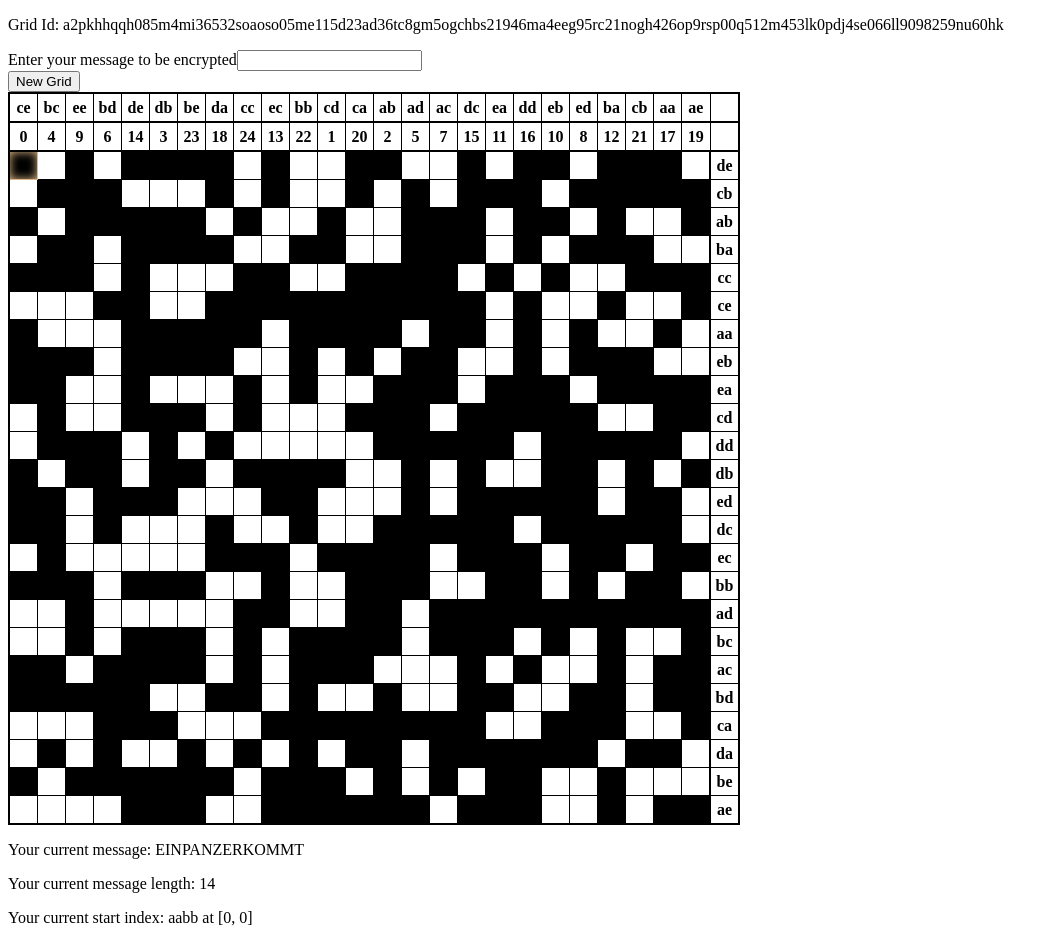
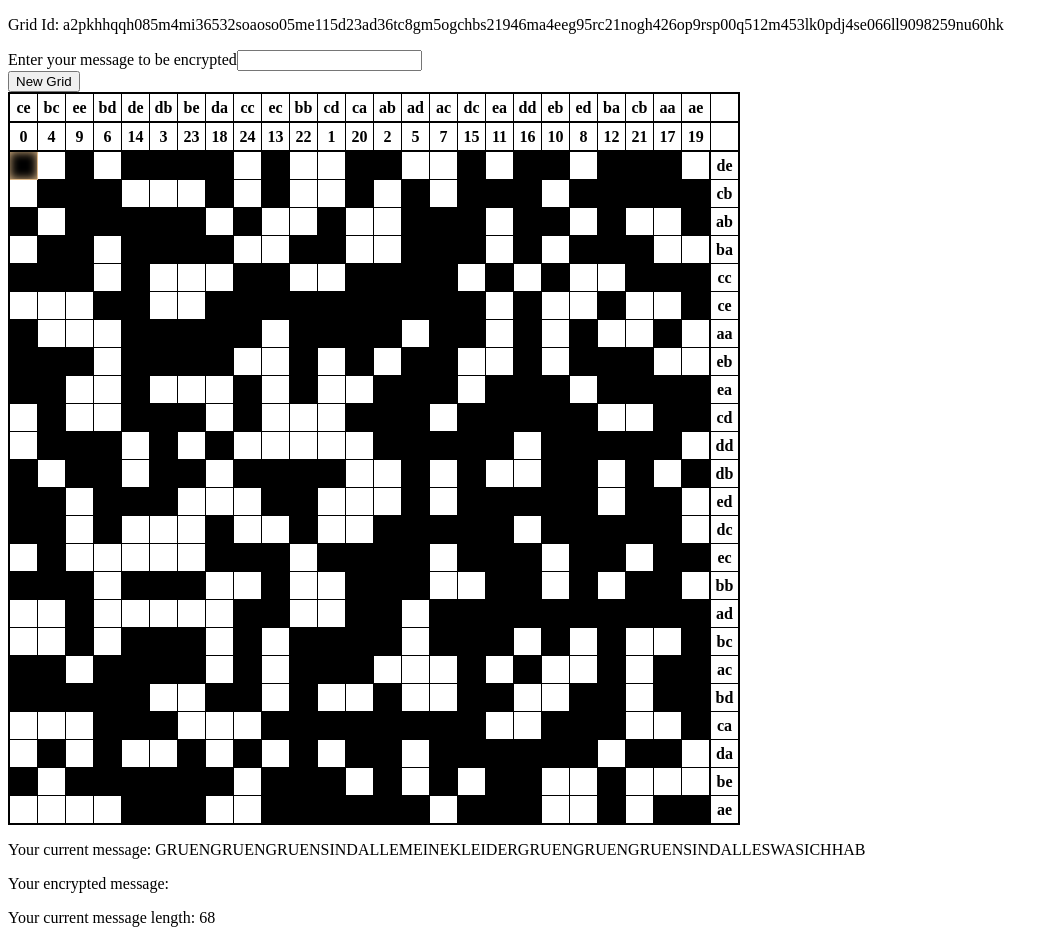
Before and after one commit to aglovaile/rs44, a React (Create React App) app: page / in a window 1280 px wide. Shown: the top 943 px of the page, without its empty margins (0-1057 px from the left). Built offline with nearby package versions, Linux system fonts and the light colour scheme.

Commit message:
Added encryption function, tested and works

```diff
--- a/src/App.js
+++ b/src/App.js
@@ -4,15 +4,12 @@ import GridTable from './components/GridTable';
 import Grid from './share/Grid'
 import './App.css'
 
-// Todo:
-// add import/export function for grids and such
-
 class App extends Component {
   constructor() {
     super()
     this.state = {
       grid: new Grid(),
-      message: 'EINPANZERKOMMT',
+      message: 'GRUENGRUENGRUENSINDALLEMEINEKLEIDERGRUENGRUENGRUENSINDALLESWASICHHAB',
       cipherText: '',
       startInd: {
         digraphs: ['aa', 'bb'],
@@ -56,13 +53,12 @@ class App extends Component {
 
   populateGrid = () => {
     const letters = this.state.message.split('')
-    let grid = this.state.grid.data
+    let grid = this.state.grid.rows
     let [x, y] = this.state.startInd.xy
 
     function inc () {
       if (y === 24) x = (x + 1) % 23
       y = (y + 1) % 25
-      console.log(`Moving to [${x}, ${y}]`)
     }
 
     grid.map(row => row.map(cell => cell.letter = ''))
@@ -73,7 +69,30 @@ class App extends Component {
       inc()
       return [x, y]
     })
-    this.setState(prevState => ({ grid: { ...prevState.grid, data: grid }}))
+    this.setState(prevState => ({ grid: { ...prevState.grid, rows: grid }}))
+  }
+
+  encrypt = () => {
+    this.populateGrid()
+    const grid = this.state.grid.rows
+    const headerNums = this.state.grid.header.numbers
+    const startY = this.state.startInd.xy[1]
+    const {offset} = this.state
+    const startIndex = headerNums[startY + offset]
+    console.log(startIndex)
+
+    function getColumnLetters(ind) {
+      return grid.map(row => row[ind].letter).filter(i => i !== '')
+    }
+
+    const cipherTextArray = grid.map((r, j) => {
+      const currentColumn = (startIndex + j) % 25
+      const currentIndex = headerNums.indexOf(currentColumn)
+      console.log(`Looking for ${currentColumn} at index ${currentIndex}`)
+      return getColumnLetters(currentIndex).join('')
+    })
+    const cipherText = cipherTextArray.join('')
+    this.setState(prevState => ({ cipherText: cipherText }))
   }
 
   render() {
@@ -92,10 +111,11 @@ class App extends Component {
           activeCell={this.state.startInd.xy}
         />
         <p>Your current message: {this.state.message}</p>
+        <p>Your encrypted message: {this.state.cipherText}</p>
         <p>Your current message length: {this.state.message.length}</p>
         <p>Your current start index: {this.state.startInd.digraphs} at [{this.state.startInd.xy[0]}, {this.state.startInd.xy[1]}]</p>
         <p>Your current offset: {this.state.offset}</p>
-        <button onClick={this.populateGrid}>Encrypt!</button>
+        <button onClick={this.encrypt}>Encrypt!</button>
       </div>
     )
   }
--- a/src/components/GridTable.js
+++ b/src/components/GridTable.js
@@ -5,7 +5,7 @@ const GridTable = (props) => {
   const {header, side} = grid
 
   function Rows () {
-    return grid.data.map((r,i) => {
+    return grid.rows.map((r,i) => {
       return (
         <tr id={`row-${i}`} key={`row-${i}`}>
           {Row(r, i)}
@@ -36,7 +36,7 @@ const GridTable = (props) => {
     return (
       ['digraph', 'numbers'].map(i => {
         const rowId = `grid-${i}-header`
-        const cellClass = `${rowId}-cell`
+        const cellClass = `${rowId}-cell no-select`
         return (
           <tr id={rowId} key={rowId}>
             {header[i].map(num => <th key={`grid-header-number-${num}`} className={cellClass}>{num}</th>)}
@@ -48,7 +48,9 @@ const GridTable = (props) => {
 
   return (
     <table id="grid-table">
-      <GridHeader />
+      <tbody>
+        <GridHeader />
+      </tbody>
       <tbody id="grid-body">
         <Rows />
       </tbody>
--- a/src/share/Grid.js
+++ b/src/share/Grid.js
@@ -45,15 +45,15 @@ const makeGrid = () => {
 }
 
 function Grid () {
-  const data = makeGrid()
-  const id = gridId(data)
+  const rows = makeGrid()
+  const id = gridId(rows)
   const header = {
     digraph: digraph(),
     numbers: shuffle(Array(25).fill().map((i,j) => j))
   }
   const side = digraph().filter(i => i !== 'ee')
 
-  this.data = data
+  this.rows = rows
   this.id = id
   this.header = header
   this.side = side
```
Also changed, not shown: 1 other file (tests, documents, lock files or other folders).
